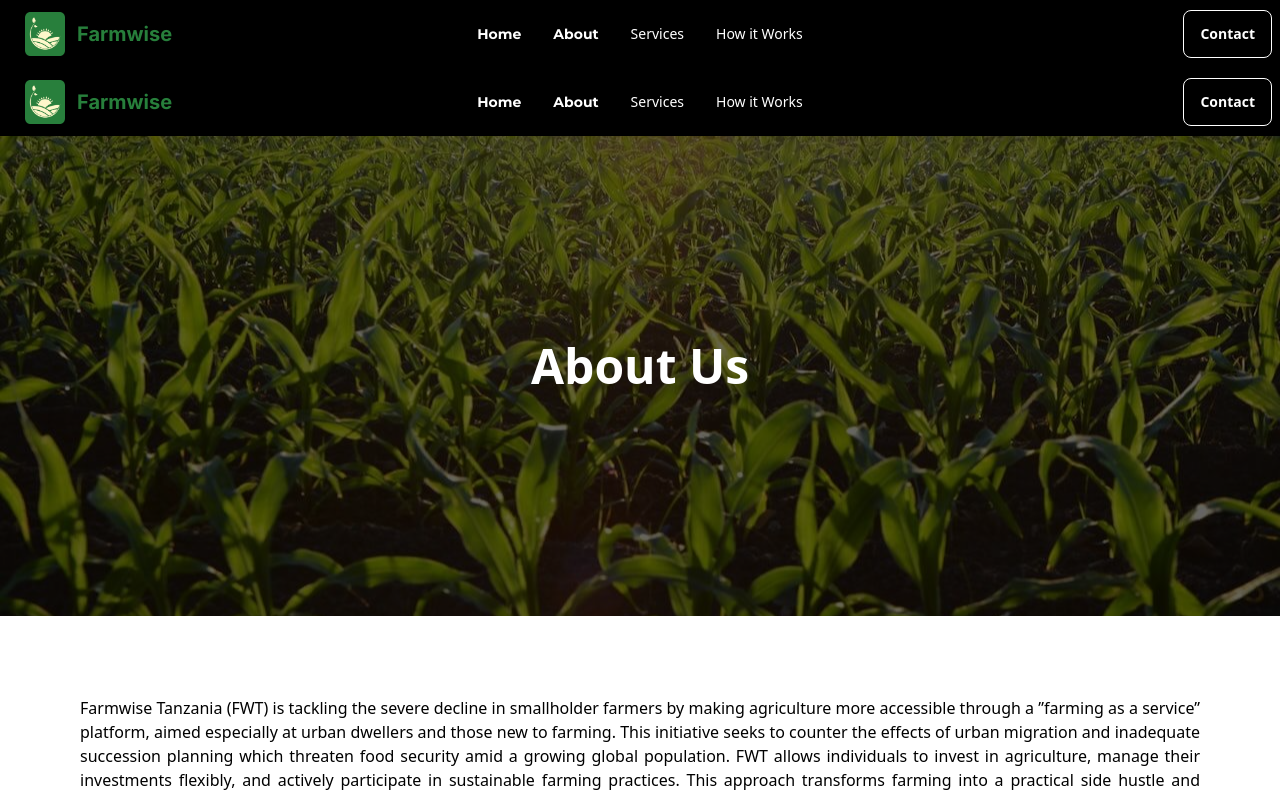
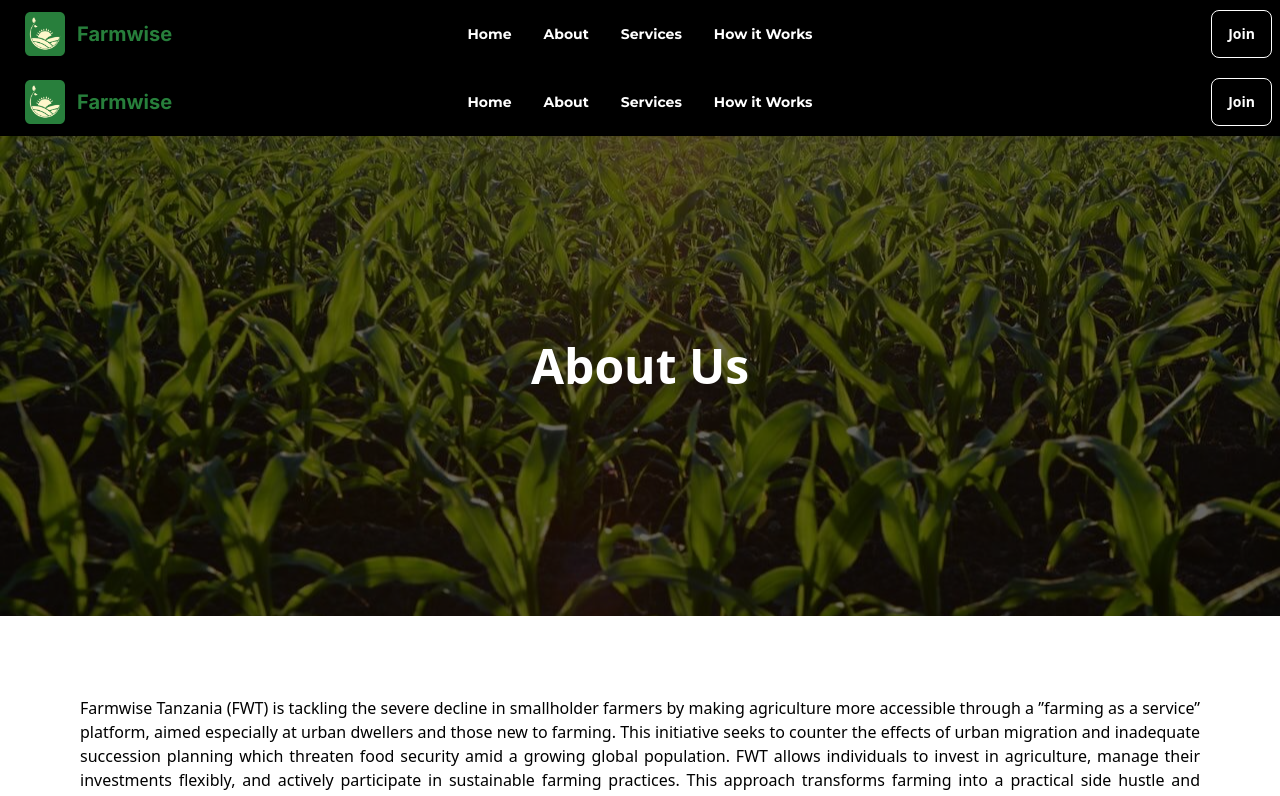
Before and after one commit to kevinmisigaro/farmwise, a Next.js app: page /about in a window 1280 px wide. Shown: the top 796 px of the page. Built offline with nearby package versions, Linux system fonts and the light colour scheme.

Commit message:
header formating

```diff
--- a/src/components/navbar/index.tsx
+++ b/src/components/navbar/index.tsx
@@ -82,6 +82,7 @@ function Navbar() {
 
           <li>
             <a
+              className={`${mali.className}`}
               onClick={() => {
                 if (window.location.pathname.includes("about")) {
                   router.push("/");
@@ -95,6 +96,7 @@ function Navbar() {
 
           <li>
             <a
+              className={`${mali.className}`}
               onClick={() => {
                 if (window.location.pathname.includes("about")) {
                   router.push("/");
@@ -108,7 +110,7 @@ function Navbar() {
         </ul>
       </div>
       <div className="navbar-end">
-        <a className="btn">Contact</a>
+        <a className="btn">Join</a>
       </div>
     </div>
   );
```
